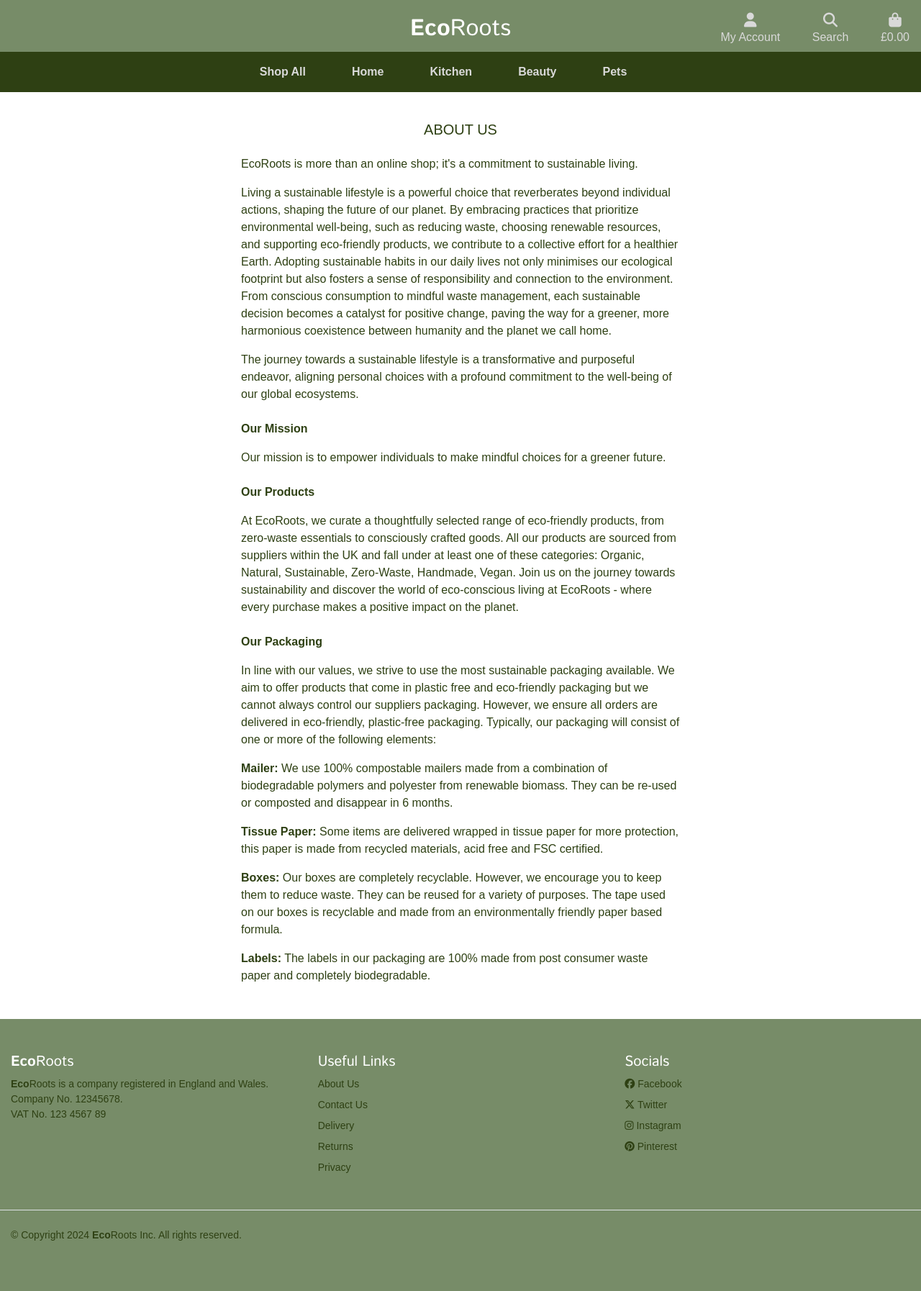
After one commit to Renz2299/mp4_eco_roots, a Django app: page /about/ in a window 1280 px wide. The commit adds this page. Shown: the whole page at 72% size. Run offline with Django 3.2, Linux system fonts and the light colour scheme; some libraries are stand-ins or nearby versions; some web fonts are replaced.

Commit message:
About page added to site footer

```diff
--- /dev/null
+++ b/home/templates/home/about.html
@@ -0,0 +1,56 @@
+{% extends "base.html" %}
+{% load static %}
+
+{% block page_header %}
+    <div class="container header-container">
+        <div class="row">
+            <div class="col"></div>
+        </div>
+    </div>
+{% endblock %}
+
+{% block content %}
+    <div class="container-fluid text-page-container">
+        <div class="row">
+            <div class="col text-center mt-3">
+                <h2 class="text-subheading text-green my-4">About Us</h2>
+            </div>
+        </div>
+        <div class="row">
+            <div class="col">
+                <p class="text-bulk text-green">EcoRoots is more than an online shop; it's a commitment to sustainable living.</p>
+                <p class="text-bulk text-green">Living a sustainable lifestyle is a powerful choice that reverberates beyond individual
+                    actions, shaping the future of our planet. By embracing practices that prioritize environmental well-being, such as
+                    reducing waste, choosing renewable resources, and supporting eco-friendly products, we contribute to a collective
+                    effort for a healthier Earth. Adopting sustainable habits in our daily lives not only minimises our ecological
+                    footprint but also fosters a sense of responsibility and connection to the environment. From conscious consumption
+                    to mindful waste management, each sustainable decision becomes a catalyst for positive change, paving the way
+                    for a greener, more harmonious coexistence between humanity and the planet we call home.</p>
+                <p class="text-bulk text-green">The journey towards a sustainable lifestyle is a transformative and purposeful endeavor,
+                    aligning personal choices with a profound commitment to the well-being of our global ecosystems.</p>
+                <p class="text-bulk text-green font-weight-bold mt-4">Our Mission</p>
+                <p class="text-bulk text-green">Our mission is to empower individuals to make mindful choices for a greener future.</p>
+                <p class="text-bulk text-green font-weight-bold mt-4">Our Products</p>
+                <p class="text-bulk text-green">At EcoRoots, we curate a thoughtfully selected range of eco-friendly products, from
+                    zero-waste essentials to consciously crafted goods. All our products are sourced from suppliers within the UK and
+                    fall under at least one of these categories: Organic, Natural, Sustainable, Zero-Waste, Handmade, Vegan. Join us
+                    on the journey towards sustainability and discover the world of eco-conscious living at EcoRoots - where every
+                    purchase makes a positive impact on the planet.</p>
+                <p class="text-bulk text-green font-weight-bold mt-4">Our Packaging</p>
+                <p class="text-bulk text-green">In line with our values, we strive to use the most sustainable packaging available.
+                    We aim to offer products that come in plastic free and eco-friendly packaging but we cannot always control our
+                    suppliers packaging. However, we ensure all orders are delivered in eco-friendly, plastic-free packaging. Typically,
+                    our packaging will consist of one or more of the following elements:</p>
+                <p class="text-bulk text-green"><strong>Mailer:</strong> We use 100% compostable mailers made from a combination of biodegradable polymers
+                    and polyester from renewable biomass. They can be re-used or composted and disappear in 6 months.</p>
+                <p class="text-bulk text-green"><strong>Tissue Paper:</strong> Some items are delivered wrapped in tissue paper for more protection, this
+                    paper is made from recycled materials, acid free and FSC certified.</p>
+                <p class="text-bulk text-green"><strong>Boxes:</strong> Our boxes are completely recyclable. However, we encourage you to keep them to reduce
+                    waste. They can be reused for a variety of purposes. The tape used on our boxes is recyclable and made from an
+                    environmentally friendly paper based formula.</p>
+                <p class="text-bulk text-green mb-5"><strong>Labels:</strong> The labels in our packaging are 100% made from post consumer waste paper and
+                    completely biodegradable.</p>
+            </div>
+        </div>
+    </div>
+{% endblock %}
--- a/home/urls.py
+++ b/home/urls.py
@@ -5,4 +5,5 @@ urlpatterns = [
     path('', views.index, name='home'),
     path('contact/', views.contact, name='contact'),
     path('contact_review/', views.contact_review, name='contact_review'),
+    path('about/', views.about, name='about'),
 ]
--- a/home/views.py
+++ b/home/views.py
@@ -52,3 +52,9 @@ def contact_review(request):
     }
 
     return render(request, 'home/contact_review.html', context)
+
+
+def about(request):
+    """ A view to render the about us page """
+
+    return render(request, 'home/about.html')
--- a/static/css/base.css
+++ b/static/css/base.css
@@ -355,6 +355,9 @@ footer {
     .product-number {
         margin-left: 8.3%;
     }
+    .text-page-container{
+        width: 80%;
+    }
 }
 
 @media (max-width: 992px) {
@@ -379,6 +382,9 @@ footer {
     .qty-width {
         width: 50%;
     }
+    .text-page-container{
+        width: 60%;
+    }
 }
 
 @media (min-width: 768px) {
@@ -393,6 +399,9 @@ footer {
         margin-left: 15%;
         margin-right: 15%;
     }
+    .text-page-container{
+        width: 50%;
+    }
 }
 
 @media (min-width: 1600px) {
--- a/templates/base.html
+++ b/templates/base.html
@@ -157,7 +157,7 @@
             <h5 class="logo-font-footer">Useful Links</h5>
             <ul class="nav flex-column">
               <li class="nav-item mb-2">
-                <a href="" class="nav-link p-0 link-footer">About Us</a>
+                <a href="{% url 'about' %}" class="nav-link p-0 link-footer">About Us</a>
               </li>
               <li class="nav-item mb-2">
                 <a href="{% url 'contact' %}" class="nav-link p-0 link-footer">Contact Us</a>
```
Also changed, not shown: README.md.
